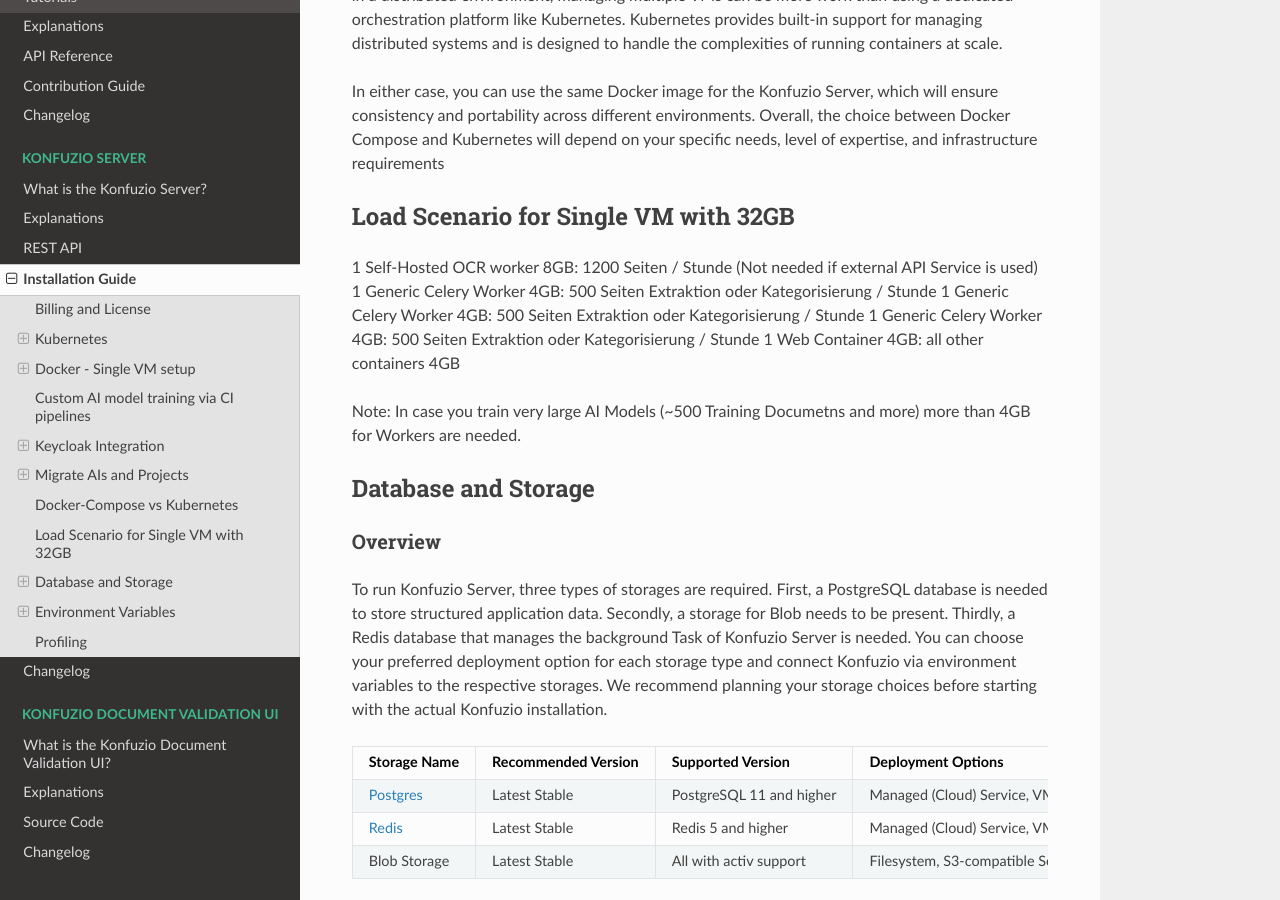
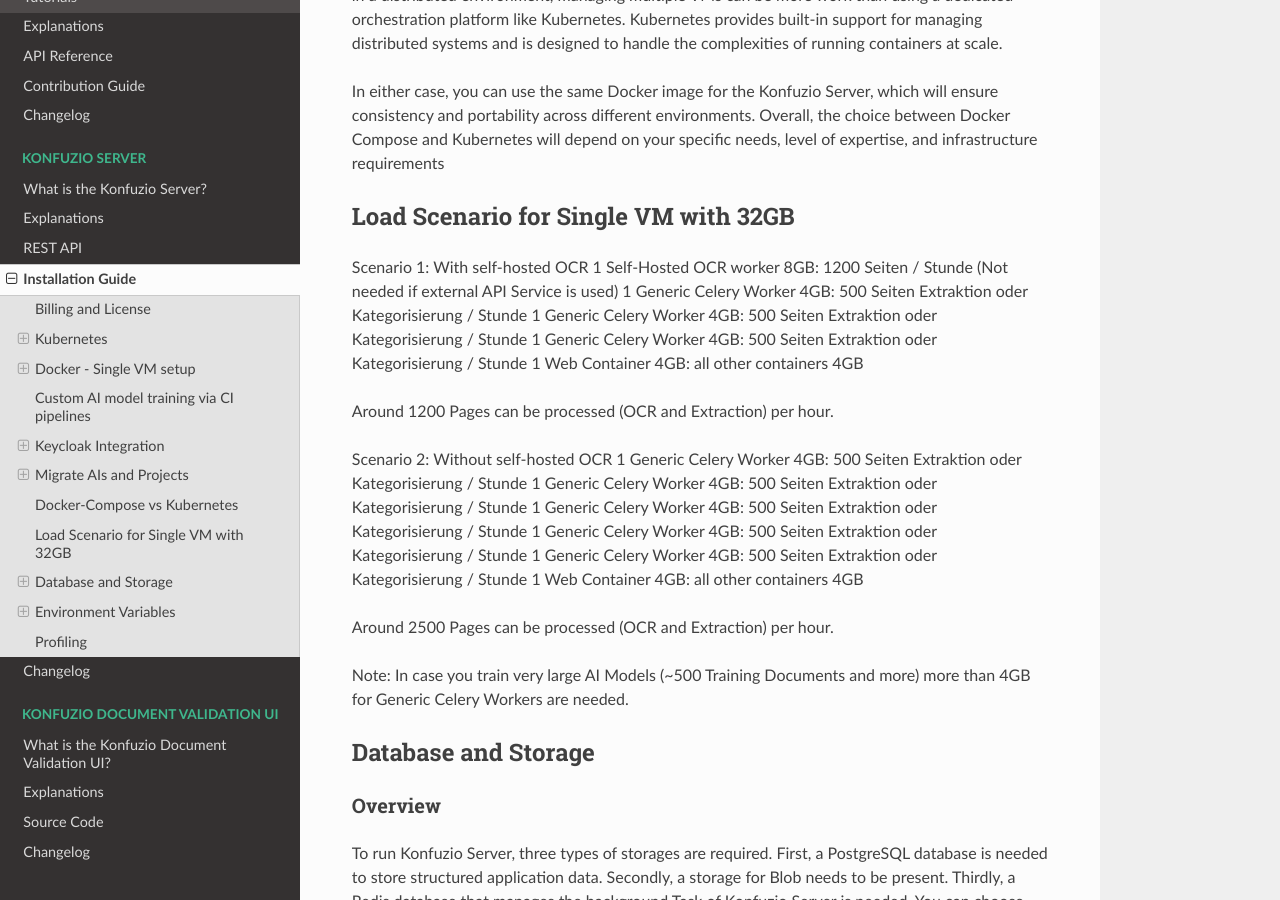
Before and after one commit to konfuzio-ai/konfuzio-sdk, a Sphinx documentation site: the page built from docs/web/on_premises.md, in a window 1280 px wide and 900 px high, scrolled down 17419 px. Built offline with Sphinx 7.4.7 and the Read the Docs theme 2.0.0, drawn with Linux system fonts in a browser that asks for light colours; pages that are not in the unit, such as notebooks, are missing from menus; a script that is not in the unit is left out.

Commit message:
Update on_premises.md

```diff
--- a/docs/web/on_premises.md
+++ b/docs/web/on_premises.md
@@ -675,6 +675,7 @@
 
 ## Load Scenario for Single VM with 32GB
 
+Scenario 1: With self-hosted OCR
 1 Self-Hosted OCR worker 8GB: 1200 Seiten / Stunde (Not needed if external API Service is used)
 1 Generic Celery Worker 4GB:  500 Seiten Extraktion oder Kategorisierung / Stunde
 1 Generic Celery Worker 4GB:  500 Seiten Extraktion oder Kategorisierung / Stunde
@@ -682,7 +683,20 @@
 1 Web Container 4GB:
 all other containers 4GB
 
-Note: In case you train very large AI Models (~500 Training Documetns and more) more than 4GB for Workers are needed.
+Around 1200 Pages can be processed (OCR and Extraction) per hour.
+
+Scenario 2: Without self-hosted OCR
+1 Generic Celery Worker 4GB:  500 Seiten Extraktion oder Kategorisierung / Stunde
+1 Generic Celery Worker 4GB:  500 Seiten Extraktion oder Kategorisierung / Stunde
+1 Generic Celery Worker 4GB:  500 Seiten Extraktion oder Kategorisierung / Stunde
+1 Generic Celery Worker 4GB:  500 Seiten Extraktion oder Kategorisierung / Stunde
+1 Generic Celery Worker 4GB:  500 Seiten Extraktion oder Kategorisierung / Stunde
+1 Web Container 4GB:
+all other containers 4GB
+
+Around 2500 Pages can be processed (OCR and Extraction) per hour.
+
+Note: In case you train very large AI Models (~500 Training Documents and more) more than 4GB for Generic Celery Workers are needed.
 
 ## Database and Storage
 
```
